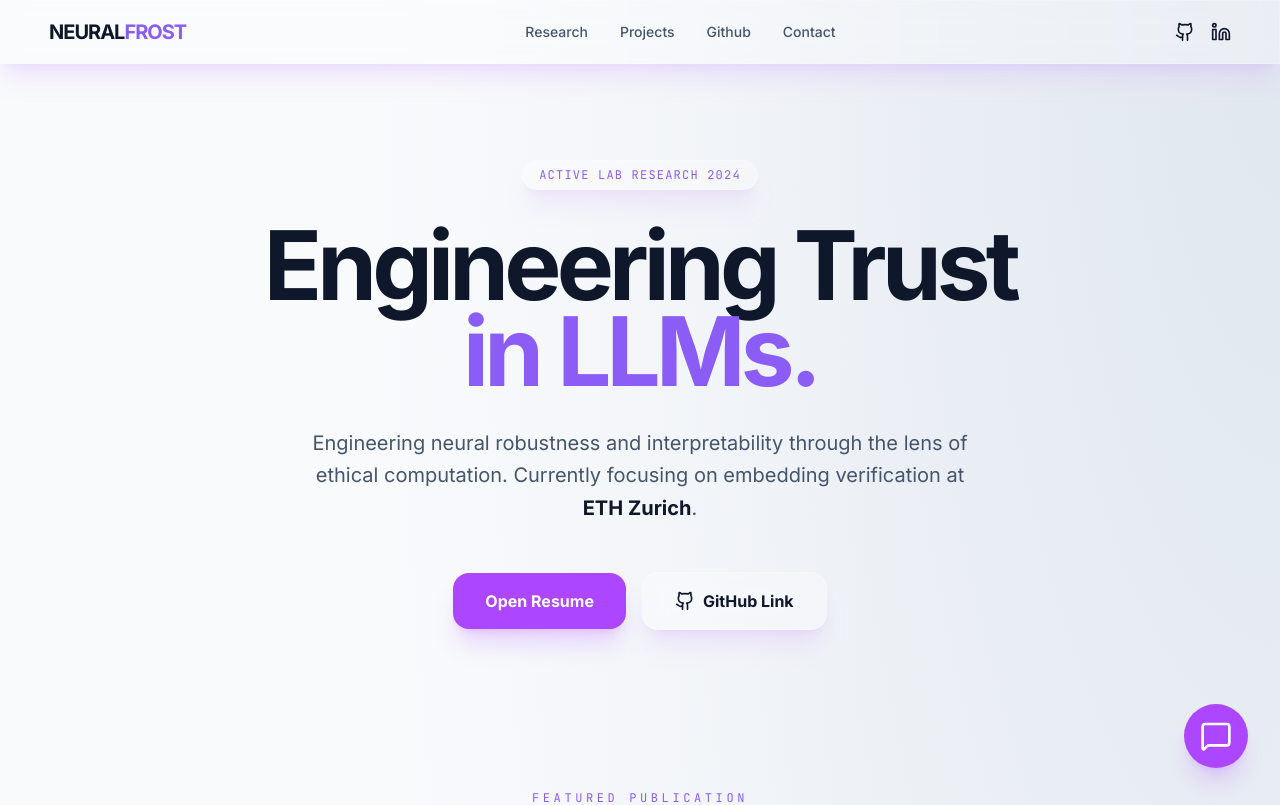
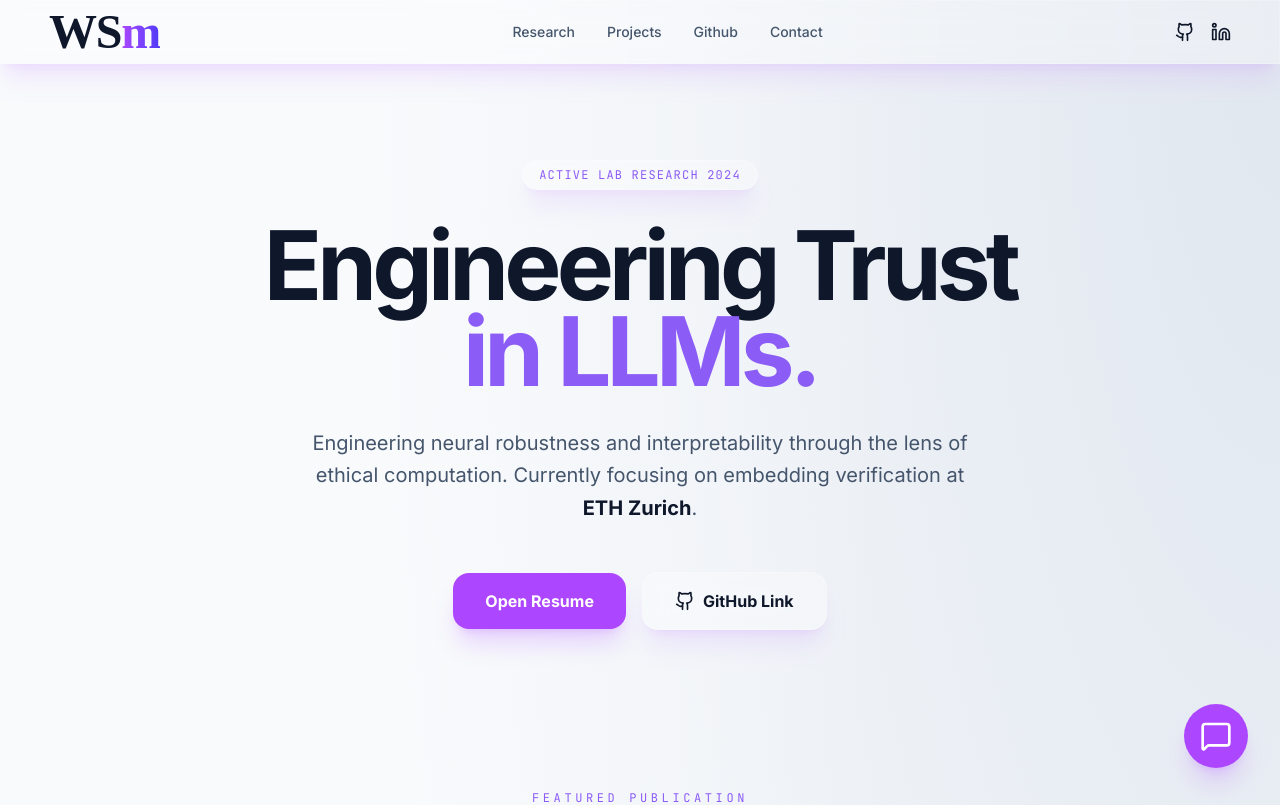
Before and after one commit to WSm-77/WSm-77.github.io, a React (Vite) app: page / in a window 1280 px wide. Shown: the top 805 px of the page. Built offline with nearby package versions, Linux system fonts and the light colour scheme.

Commit message:
feat: update taxt and font for main name

```diff
--- a/src/App.tsx
+++ b/src/App.tsx
@@ -40,7 +40,14 @@ const Navbar = () => {
   return (
     <nav className="fixed top-0 left-0 right-0 z-50 glass h-16 flex items-center justify-between px-6 md:px-12">
       <div className="font-headline font-bold text-xl tracking-tighter">
-        NEURAL<span className="electric-violet">FROST</span>
+                    <motion.div
+              className="text-5xl font-bold tracking-tight text-slate-900"
+              style={{ fontFamily: "'Dancing Script', 'Brush Script MT'" }}
+              whileHover={{ scale: 1.05, rotate: 1 }}
+              transition={{ type: "spring", stiffness: 300 }}
+            >
+              WS<span className="bg-gradient-to-r from-purple-500 to-indigo-600 bg-clip-text text-transparent">m</span>
+            </motion.div>
       </div>
       <div className="hidden md:flex items-center gap-8 text-sm font-medium text-slate-600">
         <a href="#research" className="hover:text-[#8B5CF6] transition-colors">Research</a>
@@ -847,7 +854,14 @@ export default function App() {
       <footer id="contact" className="py-20 px-6 md:px-12 border-t border-slate-200/50">
         <div className="max-w-7xl mx-auto flex flex-col md:flex-row justify-between items-center gap-10">
           <div className="space-y-4 text-center md:text-left">
-            <div className="font-bold text-2xl tracking-tighter">NEURAL<span className="electric-violet">FROST</span></div>
+            <motion.div
+              className="text-5xl font-bold tracking-tight text-slate-900"
+              style={{ fontFamily: "'Dancing Script', 'Brush Script MT'" }}
+              whileHover={{ scale: 1.05, rotate: 1 }}
+              transition={{ type: "spring", stiffness: 300 }}
+            >
+              WS<span className="bg-gradient-to-r from-purple-500 to-indigo-600 bg-clip-text text-transparent">m</span>
+            </motion.div>
             <p className="text-sm text-slate-500">© 2024 Neural Frost Lab. ArXiv: 2406.02524</p>
           </div>
           <div className="flex gap-6">
```
